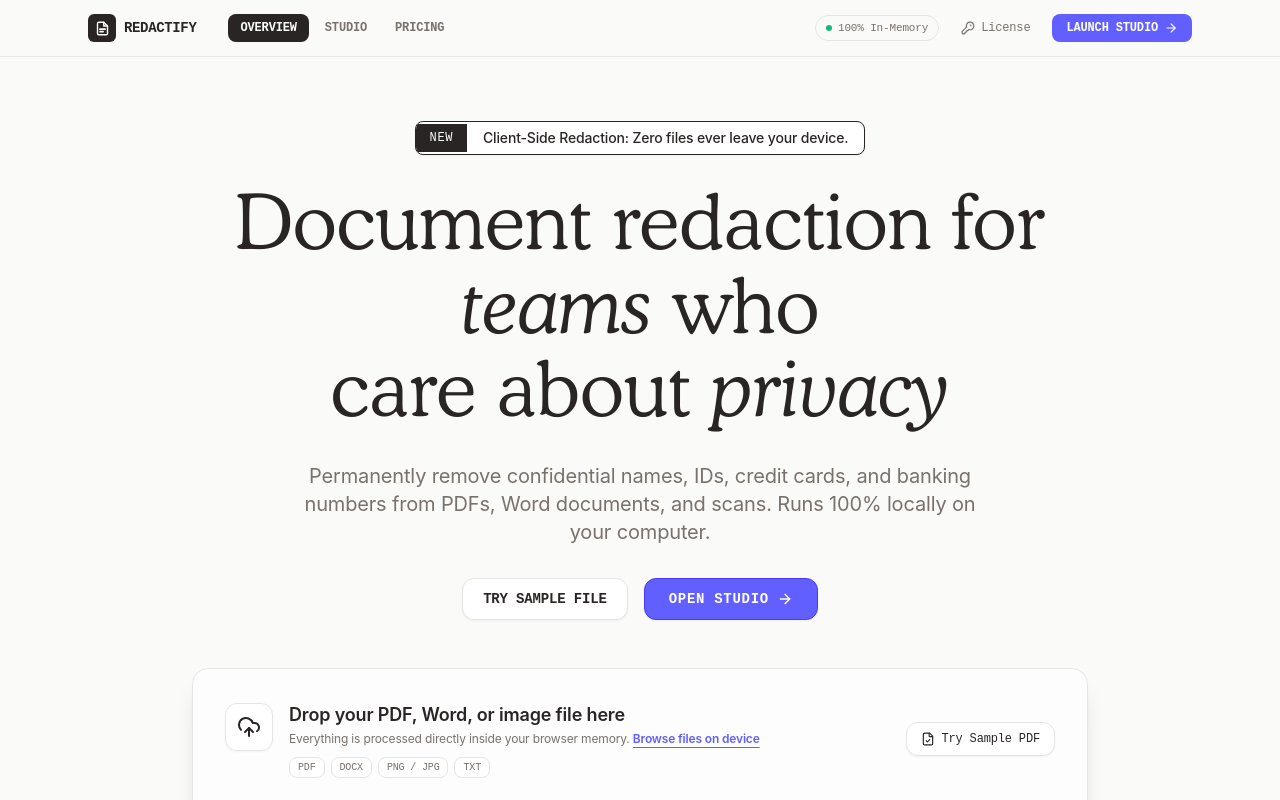
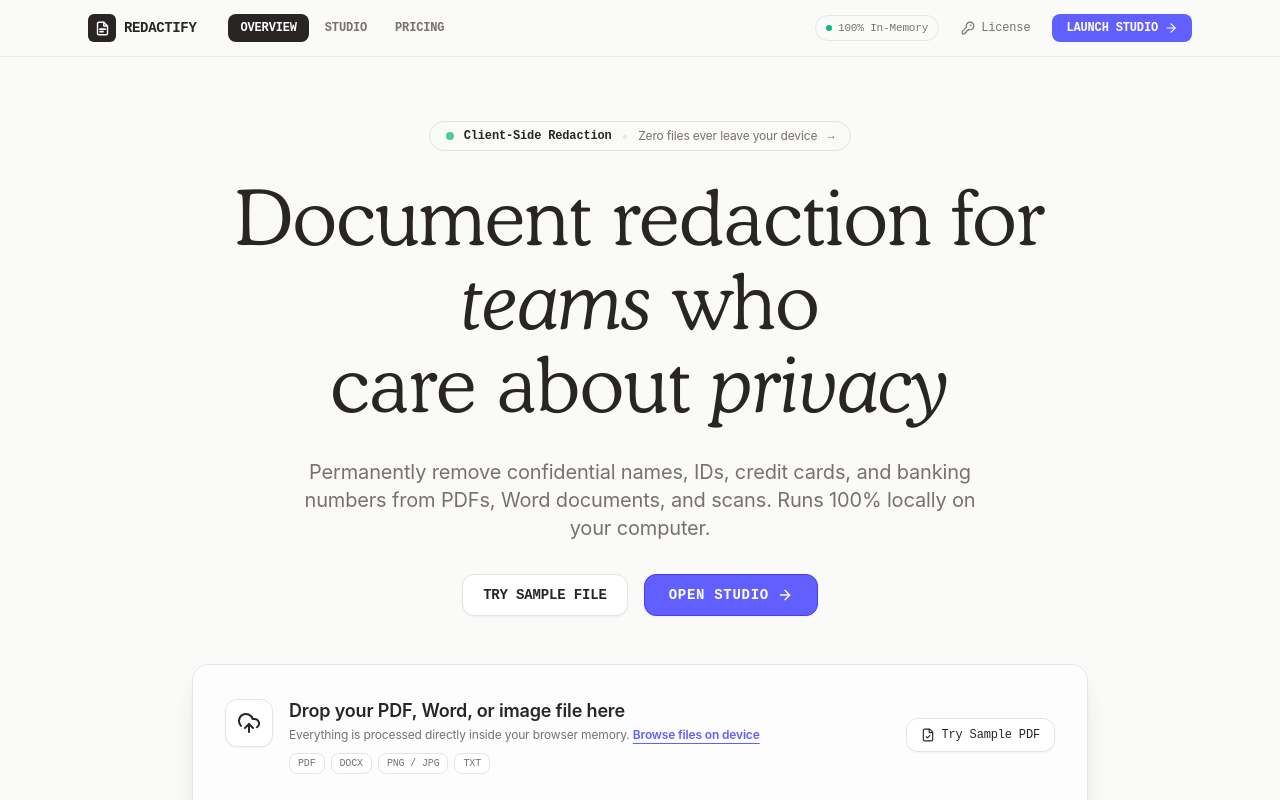
Before and after one commit to SAKTHIVEL280/redactify-v2, a React (Vite) app: page / in a window 1280 px wide. Built offline with nearby package versions, Linux system fonts and the light colour scheme.

Commit message:
fix(ui): replace clunky NewClient-Side badge with refined privacy highlight pill

```diff
--- a/src/components/LandingPage.jsx
+++ b/src/components/LandingPage.jsx
@@ -242,14 +242,21 @@
       ────────────────────────────────────────────────────────────── */}
       <section className="pt-16 pb-12 px-4 md:px-6 max-w-6xl mx-auto w-full flex flex-col items-center text-center">
 
-        {/* Announcement Tag */}
-        <div className="inline-flex items-center rounded-lg border border-charcoal bg-paper-white mb-8 overflow-hidden shadow-sm hover:bg-stone-mist/30 transition-all cursor-pointer" onClick={onNavigateToStudio}>
-          <span className="bg-charcoal text-white font-mono font-medium text-xs px-3.5 py-1.5 uppercase tracking-wider">
-            New
+        {/* Privacy Highlight Pill */}
+        <div
+          onClick={onNavigateToStudio}
+          className="inline-flex items-center gap-2.5 px-4 py-1.5 rounded-full bg-soft-cream border border-stone-mist hover:border-pebble transition-all cursor-pointer mb-8 group shadow-xs"
+          title="Launch Redactify Studio"
+        >
+          <span className="w-2 h-2 rounded-full bg-emerald-500 animate-pulse shrink-0" />
+          <span className="text-xs font-mono font-semibold text-charcoal">
+            Client-Side Redaction
           </span>
-          <span className="text-charcoal font-sans font-medium text-xs sm:text-sm px-4 py-1.5">
-            Client-Side Redaction: Zero files ever leave your device.
+          <span className="text-stone-mist text-xs">•</span>
+          <span className="text-xs font-sans text-bark-grey group-hover:text-charcoal transition-colors">
+            Zero files ever leave your device
           </span>
+          <span className="text-bark-grey group-hover:translate-x-0.5 transition-transform text-xs font-mono">→</span>
         </div>
 
         {/* Display Headline in Cooper LtBT serif */}
```
